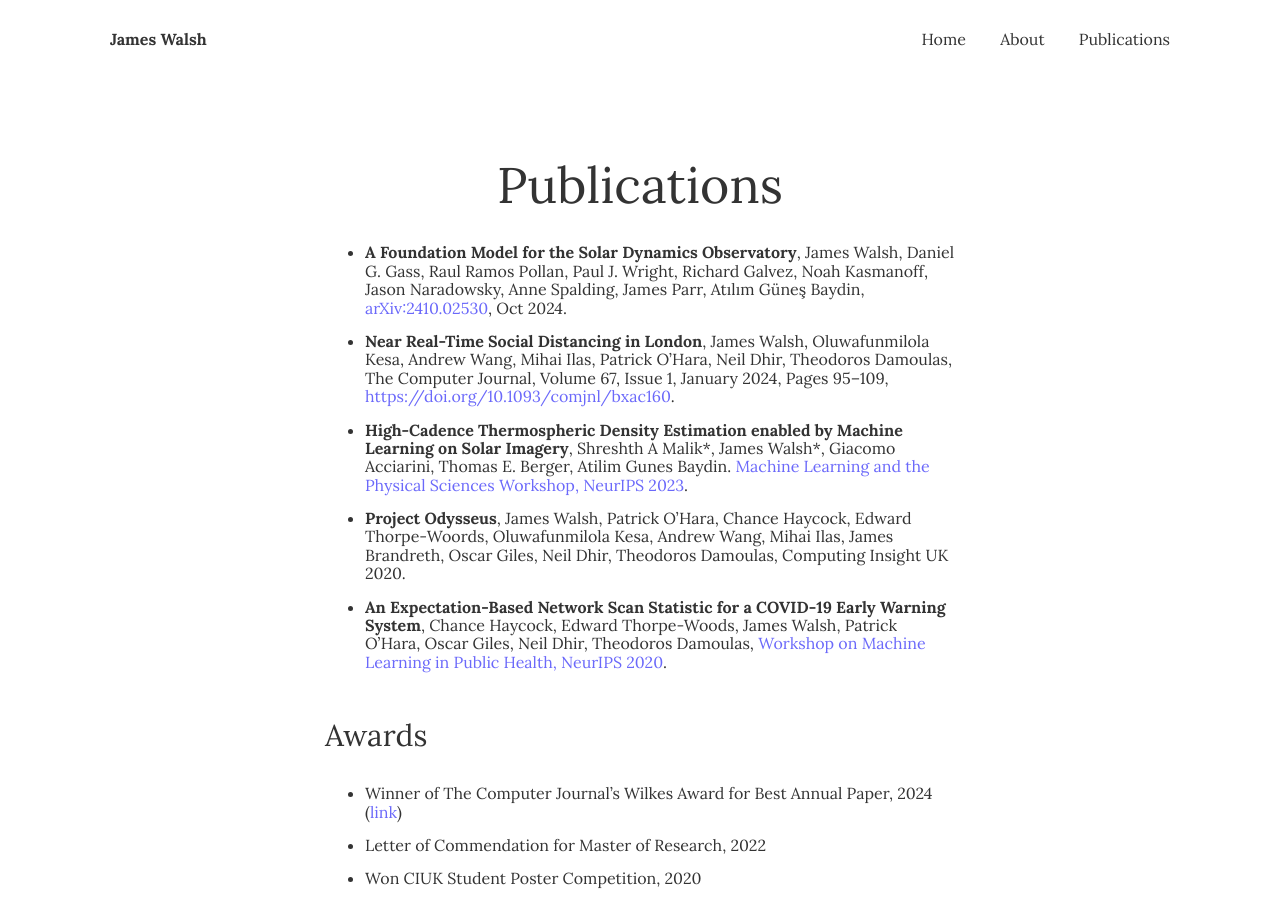
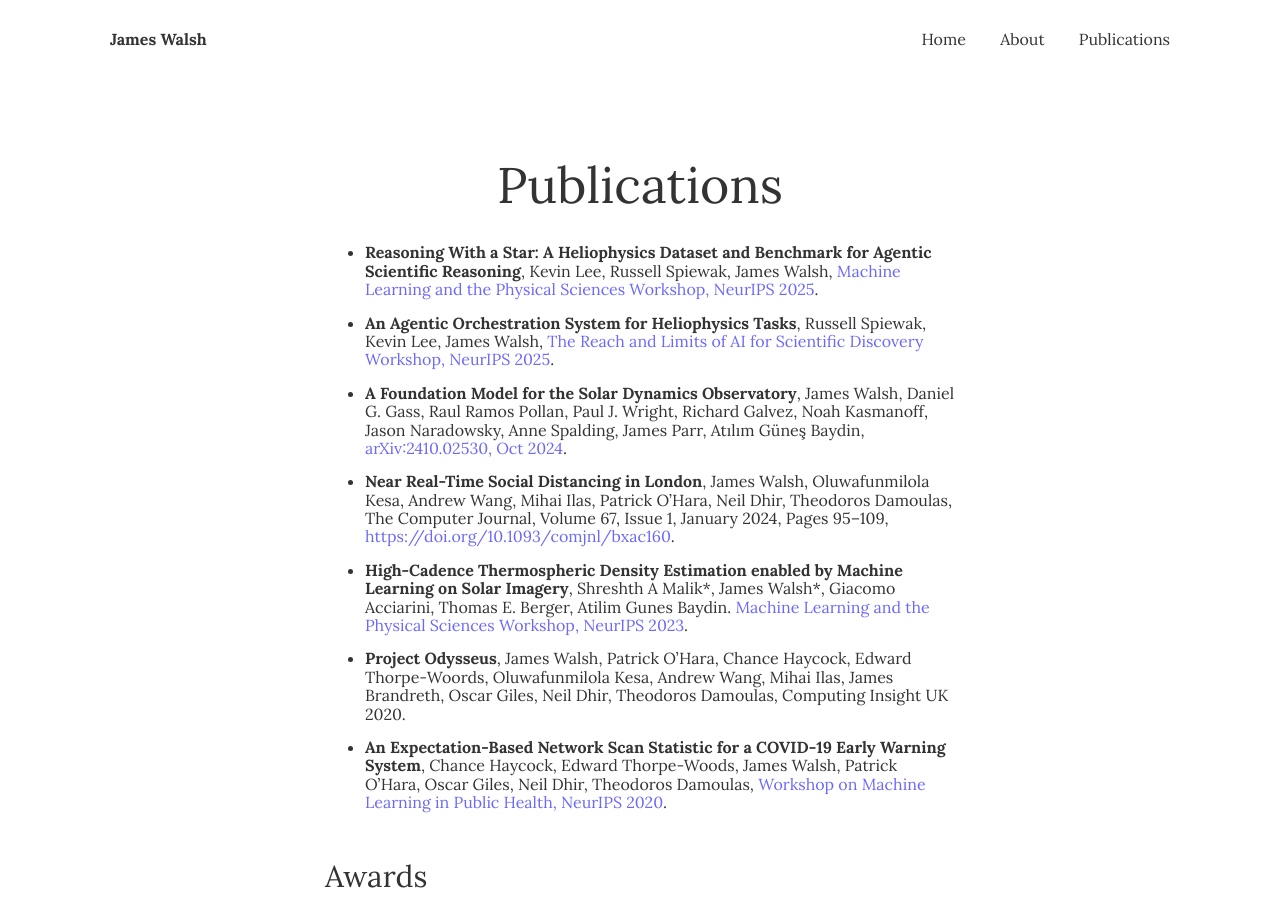
Before and after one commit to dead-water/dead-water.github.io, a Jekyll site: the page built from _pages/publications.md, in a window 1280 px wide and 900 px high. Built offline with Jekyll 4.4.1, drawn with Linux system fonts in a browser that asks for light colours.

Commit message:
Update publications with new entries
Added new publications related to Heliophysics and AI for scientific reasoning.

```diff
--- a/_pages/publications.md
+++ b/_pages/publications.md
@@ -3,7 +3,10 @@ layout: page
 title: Publications
 permalink: /publications/
 ---
-- **A Foundation Model for the Solar Dynamics Observatory**, James Walsh, Daniel G. Gass, Raul Ramos Pollan, Paul J. Wright, Richard Galvez, Noah Kasmanoff, Jason Naradowsky, Anne Spalding, James Parr, Atılım Güneş Baydin, [arXiv:2410.02530](https://arxiv.org/abs/2410.02530), Oct 2024.
+
+- **Reasoning With a Star: A Heliophysics Dataset and Benchmark for Agentic Scientific Reasoning**, Kevin Lee, Russell Spiewak, James Walsh, [Machine Learning and the Physical Sciences Workshop, NeurIPS 2025](https://arxiv.org/abs/2511.20694).
+- **An Agentic Orchestration System for Heliophysics Tasks**, Russell Spiewak, Kevin Lee, James Walsh, [The Reach and Limits of AI for Scientific Discovery Workshop, NeurIPS 2025](https://ai4sciencecommunity.github.io/neurips25.html).
+- **A Foundation Model for the Solar Dynamics Observatory**, James Walsh, Daniel G. Gass, Raul Ramos Pollan, Paul J. Wright, Richard Galvez, Noah Kasmanoff, Jason Naradowsky, Anne Spalding, James Parr, Atılım Güneş Baydin, [arXiv:2410.02530, Oct 2024](https://arxiv.org/abs/2410.02530).
 - **Near Real-Time Social Distancing in London**, James Walsh, Oluwafunmilola Kesa, Andrew Wang, Mihai Ilas, Patrick O'Hara, Neil Dhir, Theodoros Damoulas, The Computer Journal, Volume 67, Issue 1, January 2024, Pages 95–109, [https://doi.org/10.1093/comjnl/bxac160](https://doi.org/10.1093/comjnl/bxac160).
 - **High-Cadence Thermospheric Density Estimation enabled by Machine Learning on Solar Imagery**, Shreshth A Malik\*, James Walsh\*, Giacomo Acciarini, Thomas E. Berger, Atilim Gunes Baydin. [Machine Learning and the Physical Sciences Workshop, NeurIPS 2023](https://arxiv.org/abs/2312.06845).
 - **Project Odysseus**, James Walsh, Patrick O'Hara, Chance Haycock, Edward Thorpe-Woords, Oluwafunmilola Kesa, Andrew Wang, Mihai Ilas, James Brandreth, Oscar Giles, Neil Dhir, Theodoros Damoulas, Computing Insight UK 2020.
```
